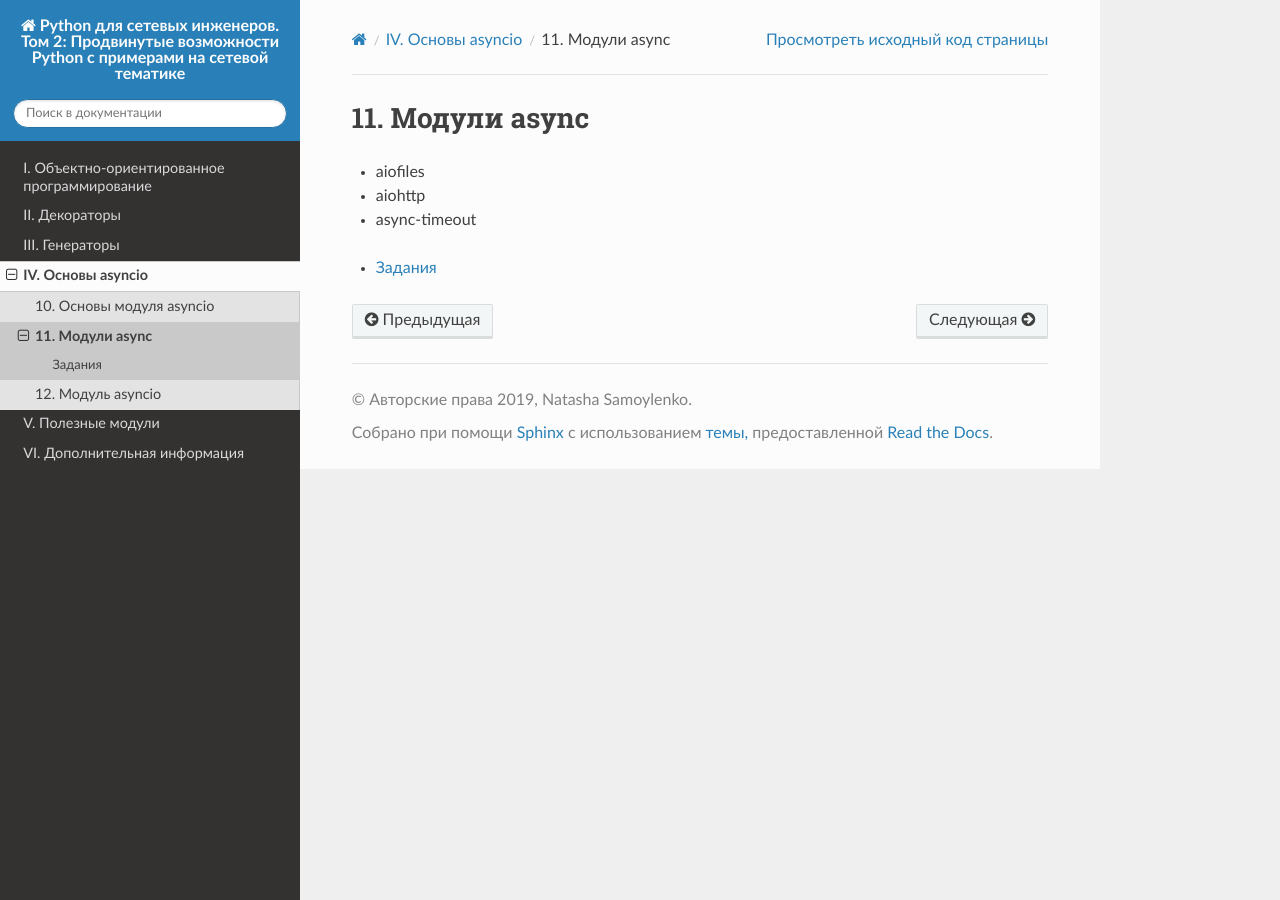
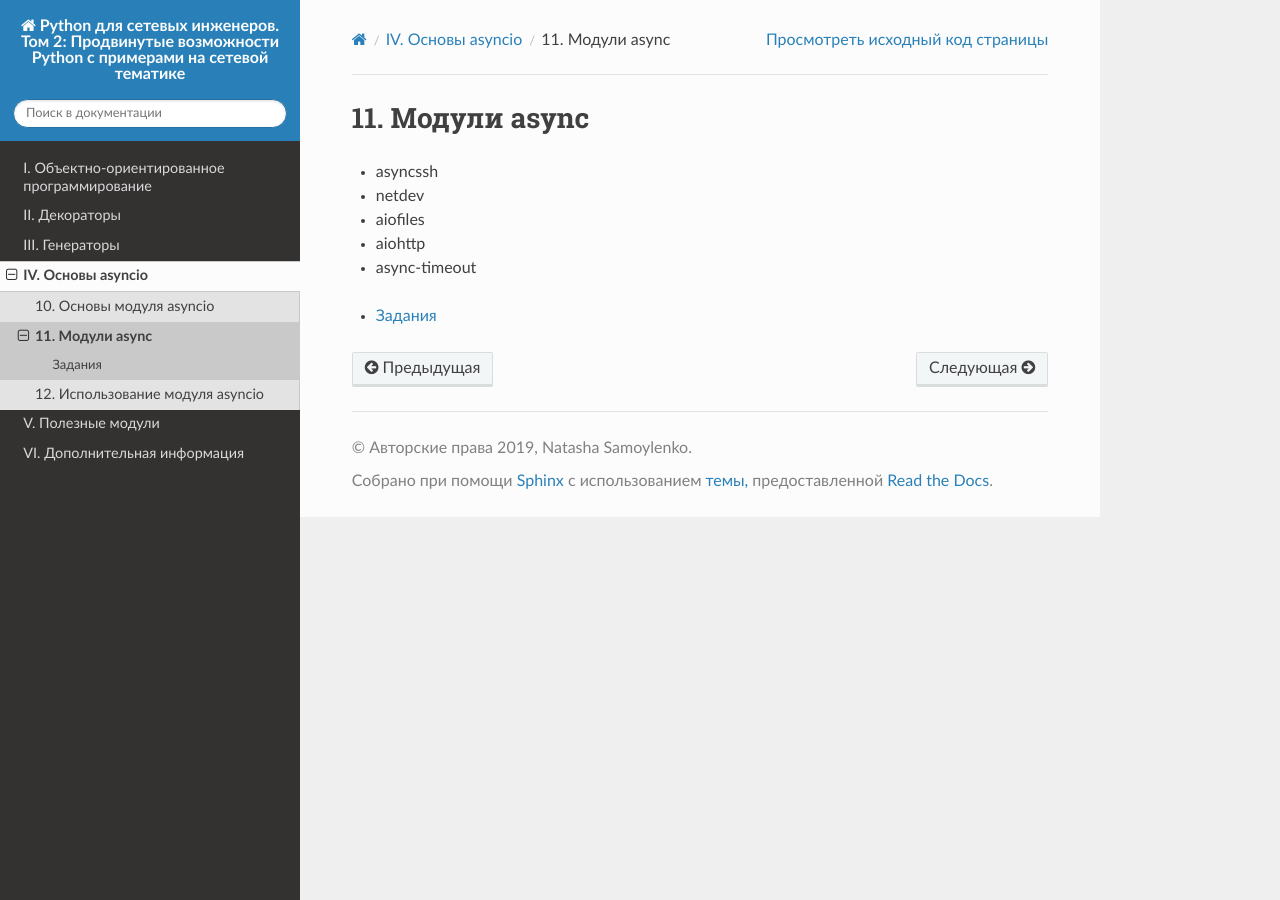
Before and after one commit to natenka/advpyneng-book, a Sphinx documentation site: the page built from docs/source/book/11_async_libraries/index.rst, in a window 1280 px wide. Built offline with Sphinx 7.4.7 and the Read the Docs theme 2.0.0, drawn with Linux system fonts in a browser that asks for light colours; pages that are not in the unit, such as notebooks, are missing from menus.

Commit message:
изменились разделы async

```diff
--- a/docs/source/book/11_async_libraries/index.rst
+++ b/docs/source/book/11_async_libraries/index.rst
@@ -5,6 +5,8 @@
 11. Модули async
 ================
 
+* asyncssh
+* netdev
 * aiofiles
 * aiohttp
 * async-timeout
--- a/docs/source/book/12_asyncio/index.rst
+++ b/docs/source/book/12_using_asyncio/index.rst
@@ -2,8 +2,8 @@
 
    \newpage
 
-12. Модуль asyncio
-=========================
+12. Использование модуля asyncio
+================================
 
 * loop
 * wait
--- a/docs/source/book/Part_IV.rst
+++ b/docs/source/book/Part_IV.rst
@@ -6,4 +6,4 @@ IV. Основы asyncio
 
    10_asyncio_basics/index.rst
    11_async_libraries/index.rst
-   12_asyncio/index.rst
+   12_using_asyncio/index.rst
```
